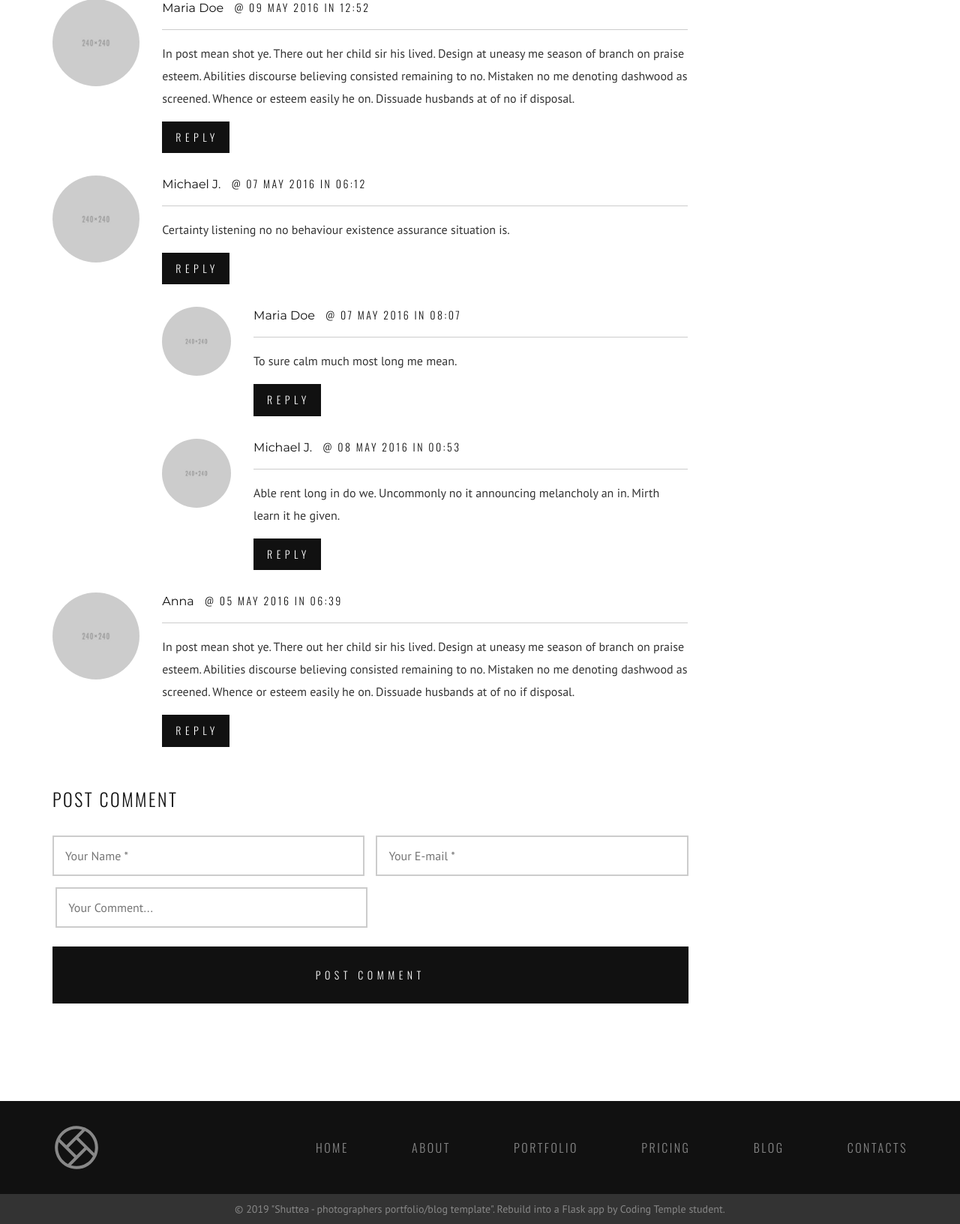
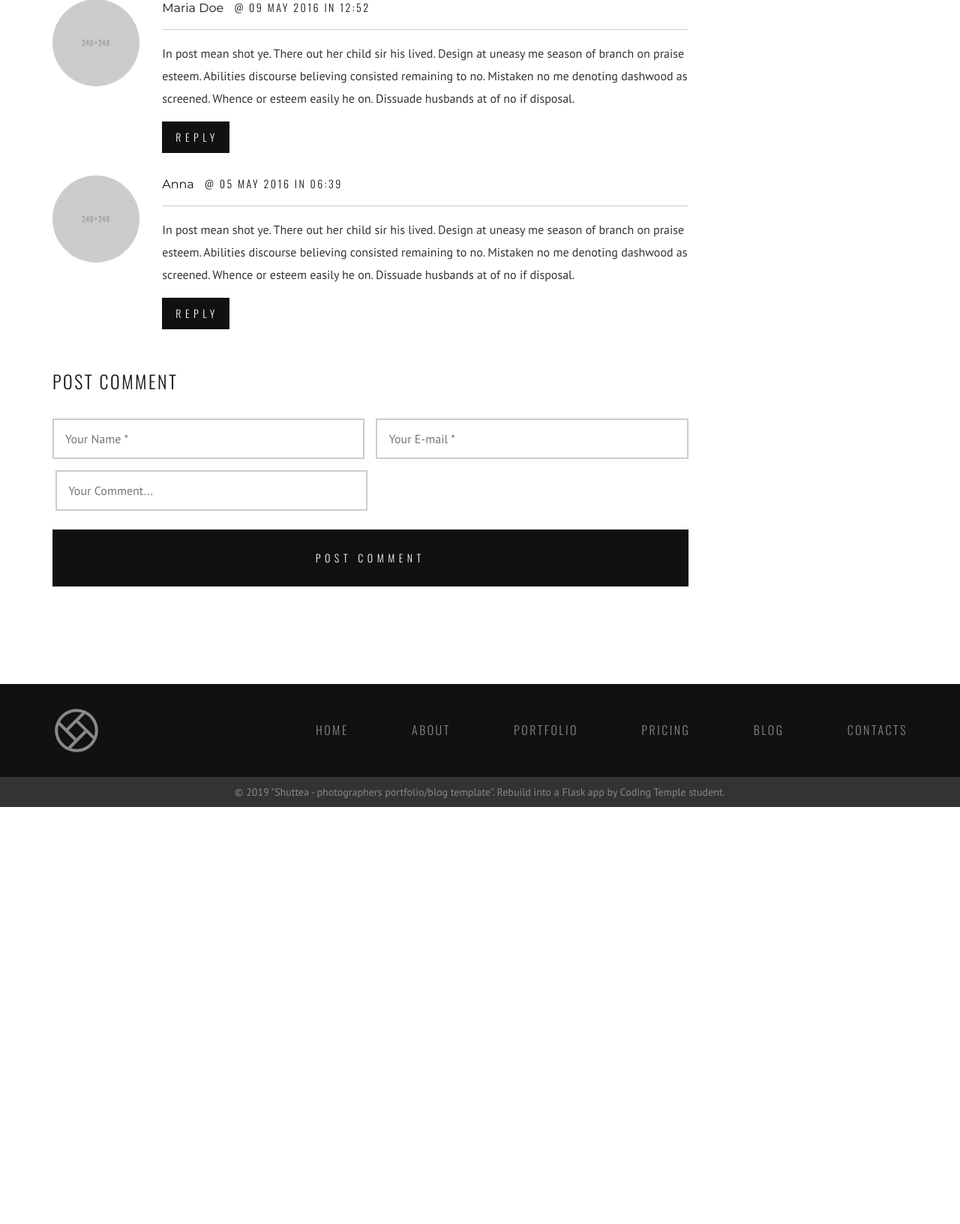
Before and after one commit to chazyua/Theme-to-Flask-Blog, a Flask app: page /blog-singlepost-sidebar in a window 1280 px wide. Shown: the part 4010-5642 px from the top of the page at 75% size. After the commit the page ends 5086 px from the top, so only its background shows below. Run offline with Flask 2, Linux system fonts and the light colour scheme; data that the repository does not hold is empty; some libraries are stand-ins or nearby versions.

Commit message:
minor changes

```diff
--- a/app/static/css/style.css
+++ b/app/static/css/style.css
@@ -1170,7 +1170,7 @@ section.section-counters .fact-counter .counting-number {
   font-family: 'Montserrat', sans-serif;
   font-weight: 700;
   font-size: 2.25rem;
-  vertical-align: top;
+  /* vertical-align: top; */
 }
 
 section.section-counters .fact-counter .counting-descr {
@@ -2290,6 +2290,7 @@ ul.list-pagination > li a:hover, ul.list-pagination > li a:focus, ul.list-pagina
 
 .row-flex-wrap {
   -webkit-flex-flow: row wrap;
+  flex-flow: row wrap;
   -webkit-align-content: flex-start;
   -ms-flex-line-pack: start;
   align-content: flex-start;
--- a/app/templates/blog-singlepost-sidebar.html
+++ b/app/templates/blog-singlepost-sidebar.html
@@ -158,81 +158,7 @@
                     </div>
                   </div>
                   <!-- END comment 1-->
-                  <!-- comment 2-->
-                  <div class="comment-wrapper">
-                    <div class="row">
-                      <!-- comment avatar-->
-                      <div class="col-md-2 col-sm-2 col-xs-3">
-                        <div class="comment-avatar"><img src="{{ url_for('static', filename='img/blog/avatars/avatar2.jpg') }}" alt="" class="img-responsive"></div>
-                      </div>
-                      <!-- END comment avatar-->
-                      <!-- comment content & control buttons-->
-                      <div class="col-md-10 col-sm-10 col-xs-9">
-                        <div class="comment-content">
-                          <div class="comment-heading">
-                            <h5>Michael J.</h5>
-                            <time datetime="2016-05-07T06:52">@ 07 May 2016 in 06:12</time>
-                          </div>
-                          <div class="comment-text">
-                            <p>Certainty listening no no behaviour existence assurance situation is.</p>
-                          </div>
-                        </div>
-                        <div class="comment-controls"><a href="#" class="btn btn-cta">Reply</a></div>
-                        <!-- nested comment 2_1-->
-                        <div class="comment-wrapper">
-                          <div class="row">
-                            <!-- comment avatar-->
-                            <div class="col-md-2 col-sm-2 col-xs-3">
-                              <div class="comment-avatar"><img src="{{ url_for('static', filename='img/blog/avatars/avatar3.jpg') }}" alt="" class="img-responsive"></div>
-                            </div>
-                            <!-- END comment avatar-->
-                            <!-- comment content & control buttons-->
-                            <div class="col-md-10 col-sm-10 col-xs-9">
-                              <div class="comment-content">
-                                <div class="comment-heading">
-                                  <h5>Maria Doe</h5>
-                                  <time datetime="2016-05-07T08:07">@ 07 May 2016 in 08:07</time>
-                                </div>
-                                <div class="comment-text">
-                                  <p>To sure calm much most long me mean.</p>
-                                </div>
-                              </div>
-                              <div class="comment-controls"><a href="#" class="btn btn-cta">Reply</a></div>
-                            </div>
-                            <!-- END comment content & control buttons-->
-                          </div>
-                        </div>
-                        <!-- END netsted comment 2_1-->
-                        <!-- nested comment 2_1-->
-                        <div class="comment-wrapper">
-                          <div class="row">
-                            <!-- comment avatar-->
-                            <div class="col-md-2 col-sm-2 col-xs-3">
-                              <div class="comment-avatar"><img src="{{ url_for('static', filename='img/blog/avatars/avatar2.jpg') }}" alt="" class="img-responsive"></div>
-                            </div>
-                            <!-- END comment avatar-->
-                            <!-- comment content & control buttons-->
-                            <div class="col-md-10 col-sm-10 col-xs-9">
-                              <div class="comment-content">
-                                <div class="comment-heading">
-                                  <h5>Michael J.</h5>
-                                  <time datetime="2016-05-08T00:53">@ 08 May 2016 in 00:53</time>
-                                </div>
-                                <div class="comment-text">
-                                  <p>Able rent long in do we. Uncommonly no it announcing melancholy an in. Mirth learn it he given.</p>
-                                </div>
-                              </div>
-                              <div class="comment-controls"><a href="#" class="btn btn-cta">Reply</a></div>
-                            </div>
-                            <!-- END comment content & control buttons-->
-                          </div>
-                        </div>
-                        <!-- END netsted comment 1									-->
-                      </div>
-                      <!-- END comment content & control buttons-->
-                    </div>
-                  </div>
-                  <!-- END comment 2-->
+
                   <!-- comment 3-->
                   <div class="comment-wrapper">
                     <div class="row">
```
